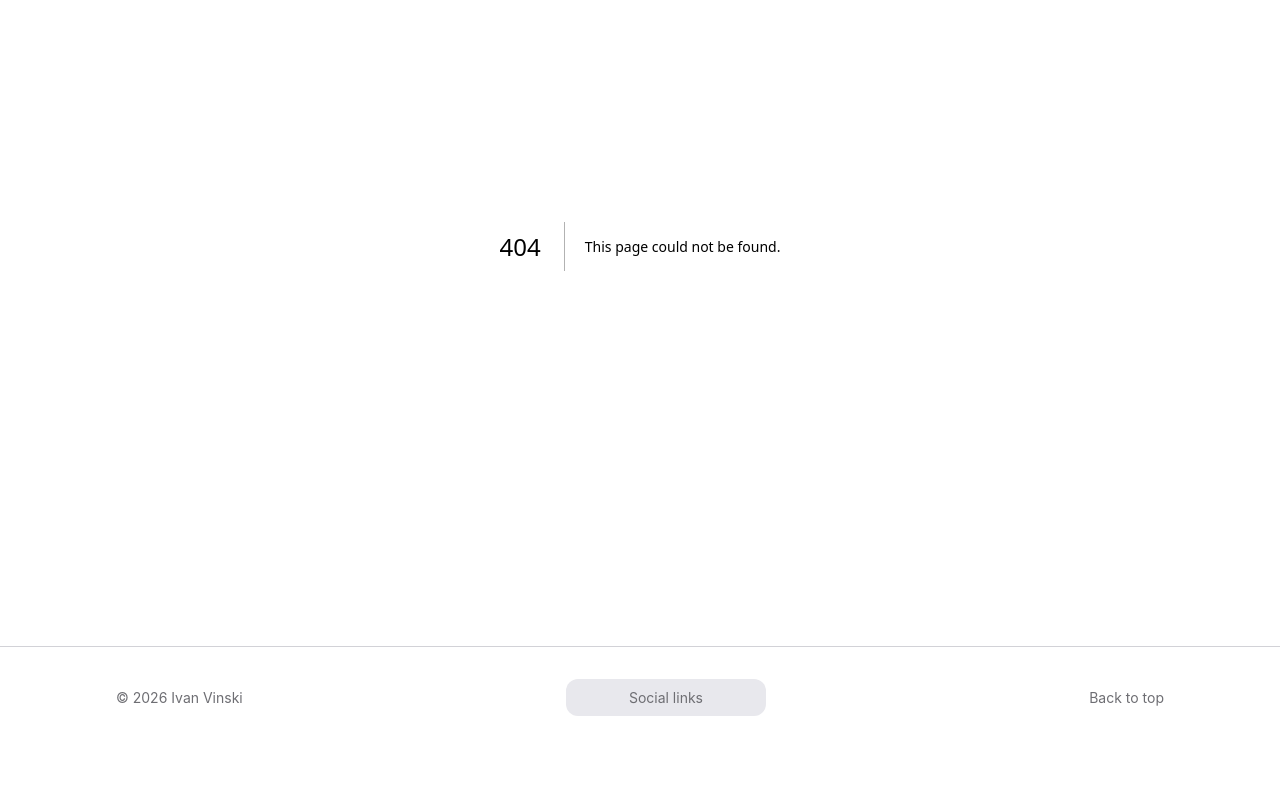
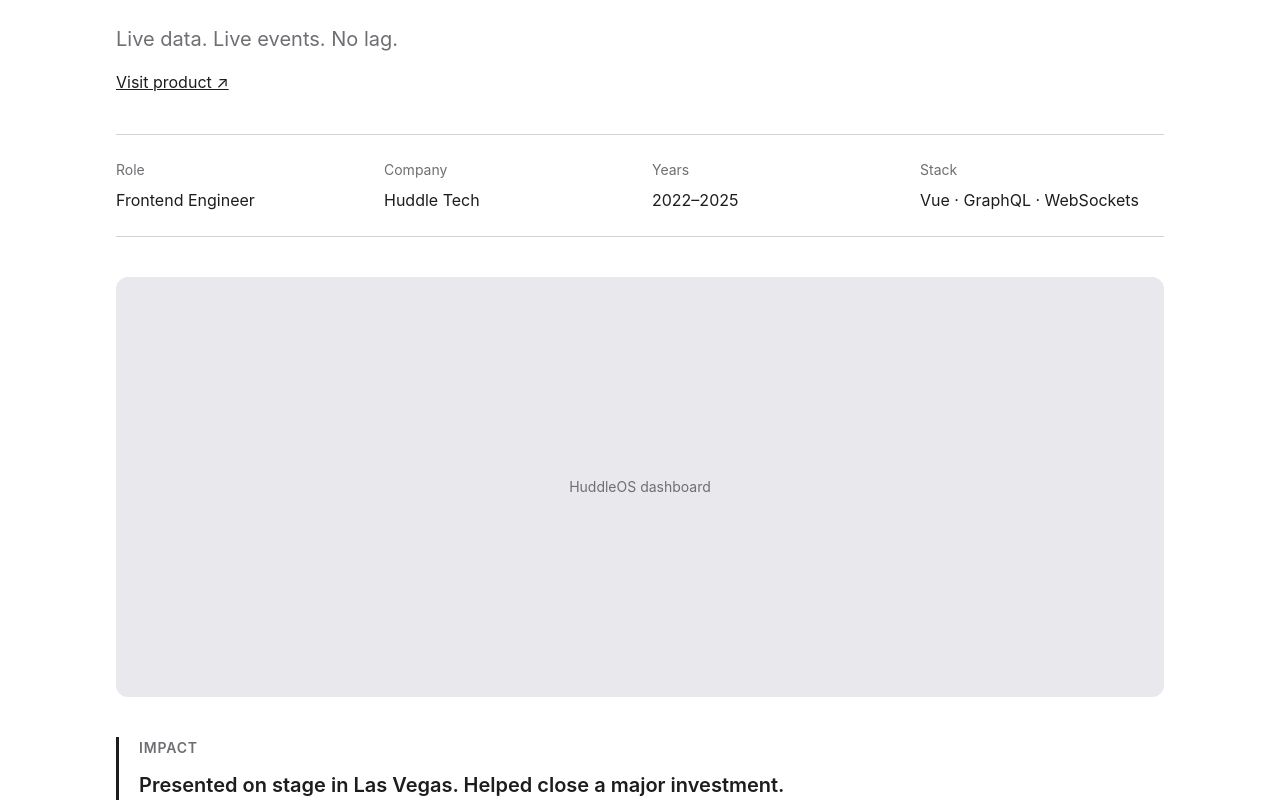
Before and after one commit to vindotski/website, a Next.js app: page /work/huddleos in a window 1280 px wide. Before the commit this address had no page. Shown: the part 203-1005 px from the top of the page. Before the commit the page ends 951 px from the top, so only its background shows below. Built offline with nearby package versions, Linux system fonts and the light colour scheme.

Commit message:
feat(work): build dynamic pages from data

```diff
--- a/app/_components/Work.tsx
+++ b/app/_components/Work.tsx
@@ -19,7 +19,7 @@ export default async function Work() {
           <ProjectCard
             key={item.slug}
             name={item.name}
-            href="/work/template"
+            href={`/work/${item.slug}`}
             image={<Placeholder label={item.image.alt} height={180} />}
           >
             <ProjectMeta>
--- a/app/_components/detail/Facts.tsx
+++ b/app/_components/detail/Facts.tsx
@@ -1,15 +1,17 @@
-import Placeholder from "../Placeholder";
 import styles from "./Facts.module.css";
 
-export default function Facts({ labels }: { labels: string[] }) {
+type Fact = {
+  label: string;
+  value: React.ReactNode;
+};
+
+export default function Facts({ facts }: { facts: Fact[] }) {
   return (
     <dl className={styles.facts}>
-      {labels.map((label) => (
-        <div key={label} className={styles.fact}>
-          <dt>{label}</dt>
-          <dd>
-            <Placeholder label="Value" height={24} />
-          </dd>
+      {facts.map((fact) => (
+        <div key={fact.label} className={styles.fact}>
+          <dt>{fact.label}</dt>
+          <dd>{fact.value}</dd>
         </div>
       ))}
     </dl>
--- a/app/work/template/page.module.css
+++ b/app/work/[slug]/page.module.css
@@ -1,3 +1,13 @@
+.summary {
+  margin: 0;
+  font-size: 20px;
+  color: var(--color-muted);
+}
+
+.product {
+  align-self: flex-start;
+}
+
 .impact {
   display: flex;
   flex-direction: column;
@@ -15,3 +25,9 @@
   letter-spacing: 0.06em;
   color: var(--color-muted);
 }
+
+.impactText {
+  margin: 0;
+  font-size: 20px;
+  font-weight: 600;
+}
--- /dev/null
+++ b/app/work/[slug]/page.tsx
@@ -0,0 +1,82 @@
+import type { Metadata } from "next";
+import { notFound } from "next/navigation";
+import { getNextWork, getWork, getWorkBySlug } from "@/lib/api";
+import { formatYears } from "@/lib/format";
+import Placeholder from "../../_components/Placeholder";
+import ContactPrompt from "../../_components/detail/ContactPrompt";
+import { DetailBlock, DetailBody } from "../../_components/detail/DetailBody";
+import DetailIntro from "../../_components/detail/DetailIntro";
+import DetailPage from "../../_components/detail/DetailPage";
+import Facts from "../../_components/detail/Facts";
+import NextLink from "../../_components/detail/NextLink";
+import styles from "./page.module.css";
+
+export async function generateStaticParams() {
+  const work = await getWork();
+  return work.map((item) => ({ slug: item.slug }));
+}
+
+export async function generateMetadata({
+  params,
+}: PageProps<"/work/[slug]">): Promise<Metadata> {
+  const { slug } = await params;
+  const item = await getWorkBySlug(slug);
+  if (!item) return {};
+  return { title: `${item.name} · Ivan Vinski`, description: item.summary };
+}
+
+export default async function WorkPage({ params }: PageProps<"/work/[slug]">) {
+  const { slug } = await params;
+  const item = await getWorkBySlug(slug);
+  if (!item) notFound();
+
+  const next = await getNextWork(slug);
+
+  return (
+    <DetailPage backHref="/#work" backLabel="Work">
+      <DetailIntro title={item.name}>
+        <p className={styles.summary}>{item.summary}</p>
+        {item.productUrl && (
+          <a
+            href={item.productUrl}
+            target="_blank"
+            rel="noopener noreferrer"
+            className={styles.product}
+          >
+            Visit product ↗
+          </a>
+        )}
+      </DetailIntro>
+
+      <Facts
+        facts={[
+          { label: "Role", value: item.role },
+          { label: "Company", value: item.company },
+          { label: "Years", value: formatYears(item.years) },
+          { label: "Stack", value: item.stack.join(" · ") },
+        ]}
+      />
+
+      <Placeholder label={item.image.alt} height={420} />
+
+      <aside className={styles.impact} aria-label="Impact">
+        <p className={styles.impactLabel}>Impact</p>
+        <p className={styles.impactText}>{item.impact}</p>
+      </aside>
+
+      <DetailBody>
+        <DetailBlock title="Context">
+          <p>{item.context}</p>
+        </DetailBlock>
+
+        <DetailBlock title="My role">
+          <p>{item.myRole}</p>
+        </DetailBlock>
+      </DetailBody>
+
+      {next && <NextLink href={`/work/${next.slug}`} name={next.name} />}
+
+      <ContactPrompt />
+    </DetailPage>
+  );
+}
```
Also changed, not shown: app/samples/template/page.tsx (+6 -1 lines), app/work/template/page.tsx (deleted, +0 -42 lines).
